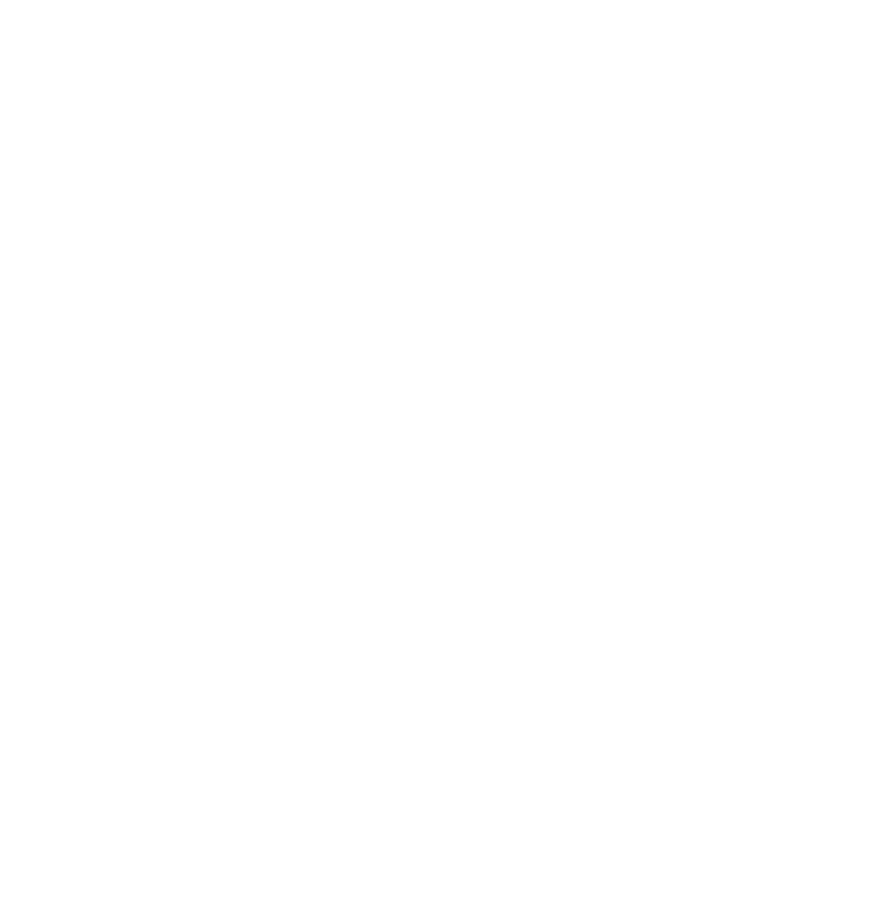
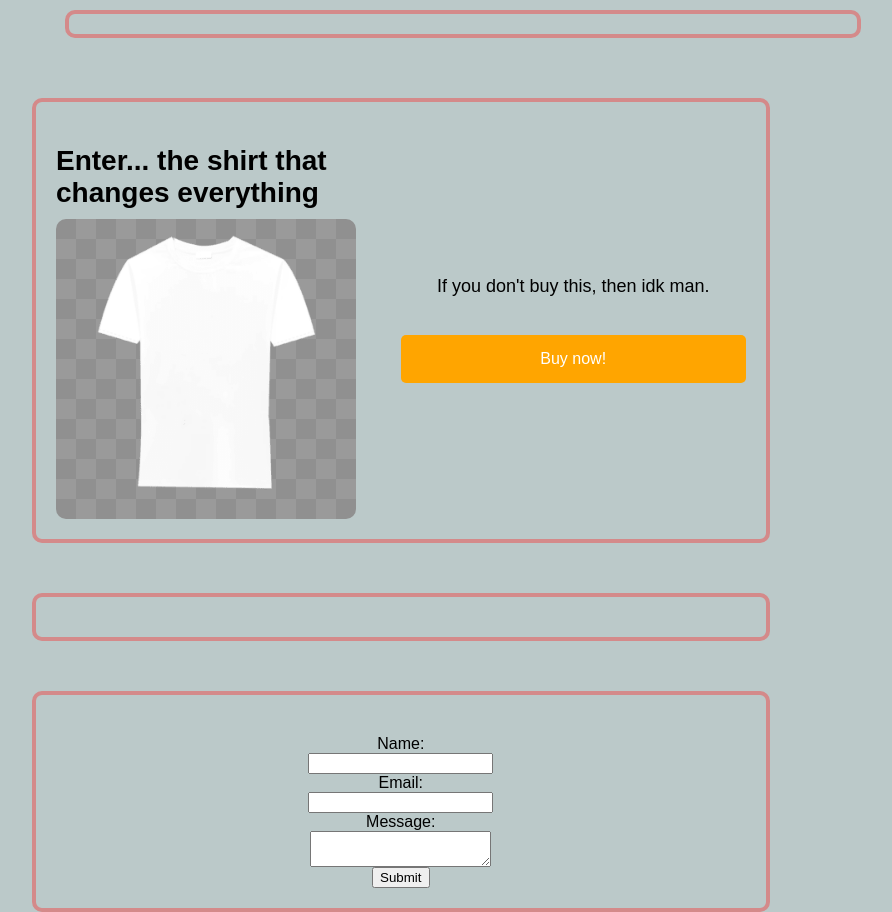
Before and after one commit to cgxgb123/Interactive-Landing-Page, a plain HTML site: page src/index.html in a window 1280 px wide. Shown: the whole page, without its empty margins (177-1069 px from the left). Before the commit the page ends 800 px from the top, so only its background shows below. Drawn offline with Linux system fonts and the light colour scheme.

Commit message:
Created basic HTML structure, added asset, added basic styles, added boilerplate and hero section

```diff
--- a/src/css/styles.css
+++ b/src/css/styles.css
@@ -0,0 +1,117 @@
+:root {
+    --background-color: rgb(187, 201, 201);
+    --border-color: rgb(212, 138, 138);
+    --cta-button-bg-color: orange;
+    --cta-button-hover-bg-color: darkorange;
+}
+
+body {
+    background-color: var(--background-color);
+    font-family: Arial, sans-serif;
+    display: flex;
+    flex-direction: column;
+    align-items: center;
+    margin: 0;
+    padding: 0;
+    height: 100vh;
+}
+
+header {
+    width: 100%;
+    padding: 10px;
+}
+
+.navigationBar .navLinks {
+    display: flex;
+    flex-direction: row;
+    justify-content: space-around;
+    align-items: center;
+    width: 60%;
+    margin: auto;
+    padding: 10px;
+    border-radius: 10px;
+    text-decoration: none;
+    color: black;
+    font-weight: bold;
+    padding: 10px;
+    border: 4px solid var(--border-color);
+}
+
+.navigationBar .navLinks:hover {
+    background-color: lightgray;
+}
+
+
+h1 {
+    font-size: 18px;
+}
+
+.heroSection {
+    display: flex;
+    flex-direction: row;
+    justify-content: space-around;
+    align-items: center;
+    width: 80%;
+    margin-top: 50px;
+    padding: 20px;
+    border: 4px solid var(--border-color);
+    border-radius: 10px;
+}
+
+.heroSection img {
+    width: 300px;
+    height: auto;
+    border-radius: 10px;
+}
+
+.heroSection h2 {
+    font-size: 28px;
+    margin-bottom: 10px;
+}
+
+.heroSection p {
+    font-size: 18px;
+    text-align: center;
+    max-width: 600px;
+}
+
+.flex-column {
+    display: flex;
+    flex-direction: column;
+    justify-content: space-between;
+    width: 100%;
+}
+
+.ctaButton {
+    background-color: var(--cta-button-bg-color);
+    color: white;
+    border: none;
+    padding: 15px 30px;
+    font-size: 16px;
+    cursor: pointer;
+    border-radius: 5px;
+    margin-top: 20px;
+}
+
+.ctaButton:hover {
+    background-color: var(--cta-button-hover-bg-color);
+}
+
+form {
+    display: flex;
+    flex-direction: column;
+    justify-content: flex-start;
+    align-items: center;
+    margin-top: 20px;
+}
+
+@media (max-width: 768px) {
+    .heroSection {
+        flex-direction: column;
+    }
+
+    .heroSection img {
+        width: 80%;
+        margin-bottom: 20px;
+    }
+}
--- a/src/index.html
+++ b/src/index.html
@@ -1,11 +1,54 @@
 <!DOCTYPE html>
 <html lang="en">
-<head>
-    <meta charset="UTF-8">
-    <meta name="viewport" content="width=device-width, initial-scale=1.0">
-    <title>Document</title>
-</head>
-<body>
+    <head>
+        <meta charset="UTF-8" />
+        <meta name="viewport" content="width=device-width, initial-scale=1.0" />
+        <title>Best Shirts</title>
+        <link rel="stylesheet" href="./css/styles.css" />
+        <script src="./js/script.js" defer></script>
+    </head>
+    <body>
+        <header>
+            <nav id="navigationBar" class="navigationBar">
+                <div class="navLinks">
+                    <!-- span emoji logo -->
+                    <!-- header -->
+                    <!-- 3 anchors with href to section home, about us, contact -->
+                </div>
+            </nav>
+        </header>
+        <main>
+            <section id="heroSection" class="heroSection">
+                <div class="flex-column">
+                    <h2>Enter... the shirt that changes everything</h2>
+                    <img
+                        src="../assets/images/white-t.png"
+                        id="shirtIcon"
+                        class="shirtIcon"
+                    />
+                </div>
+                <div class="flex-column">
+                    <p>If you don't buy this, then idk man.</p>
+                    <button id="ctaButton" class="ctaButton">Buy now!</button>
+                </div>
+            </section>
+            <section class="heroSection">
+                <!-- about us goes here -->
+            </section>
+            <section class="heroSection">
+                <form action="">
+                    <label for="name">Name:</label>
+                    <input type="text" id="name" name="name" required />
 
-</body>
+                    <label for="email">Email:</label>
+                    <input type="email" id="email" name="email" required />
+
+                    <label for="message">Message:</label>
+                    <textarea id="message" name="message" required></textarea>
+
+                    <button type="submit">Submit</button>
+                </form>
+            </section>
+        </main>
+    </body>
 </html>
```
Also changed, not shown: assets/images/white-t.png (added), 1 other file.
